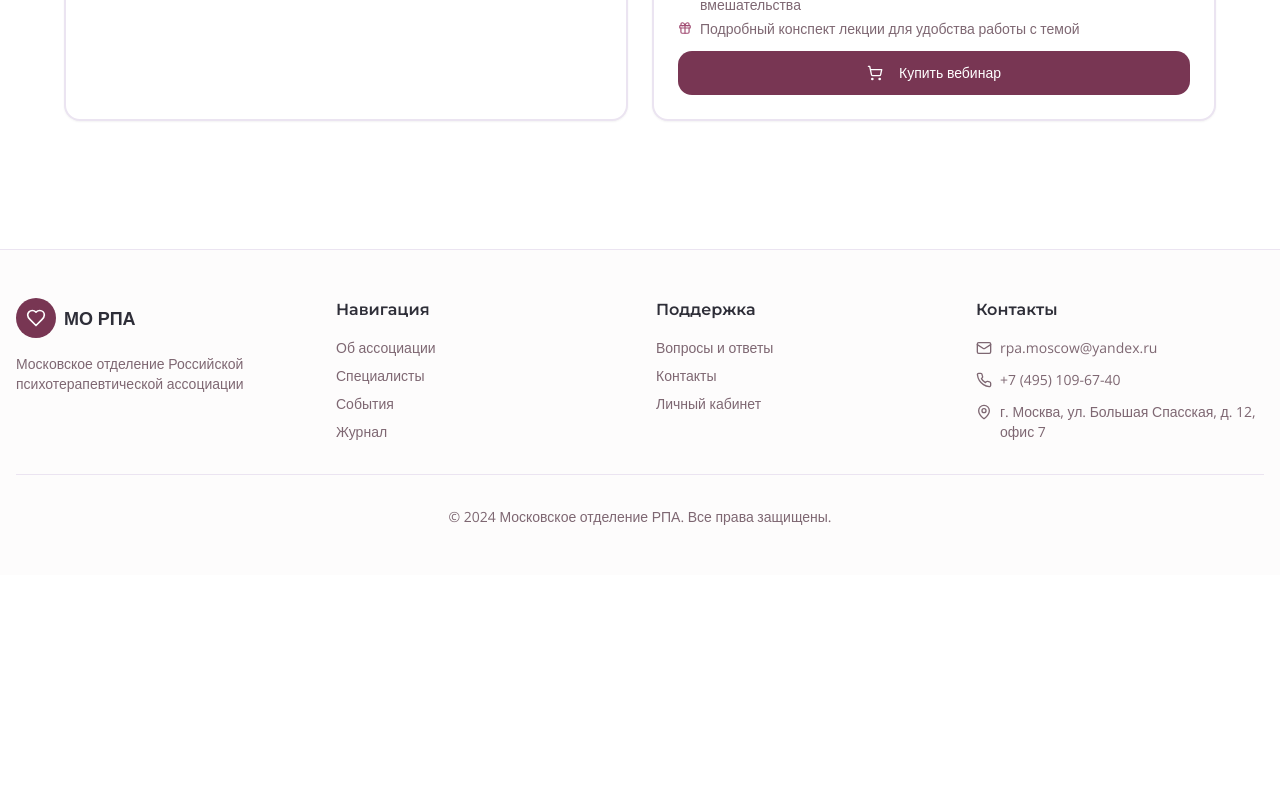
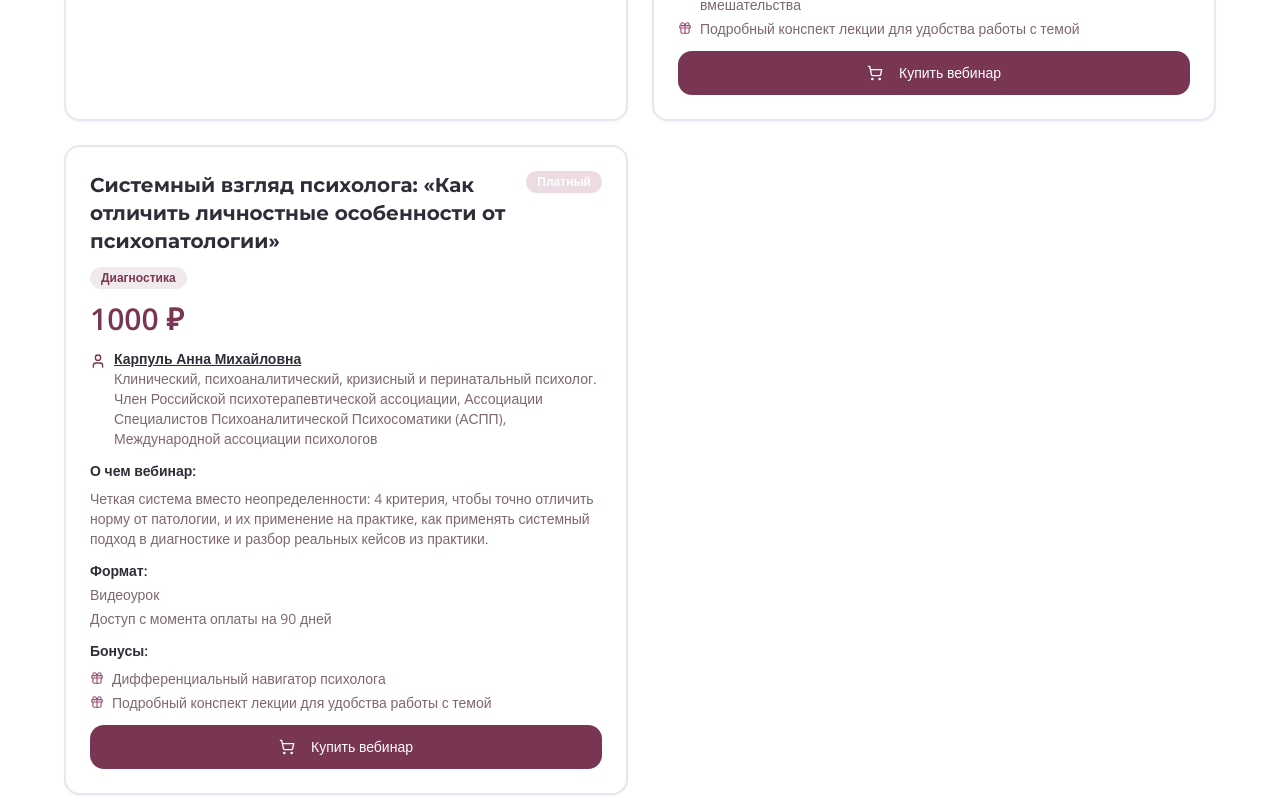
Before and after one commit to pr-poehali-dev/moscow-psychotherapy-website, a React (Vite) app: page /webinars in a window 1280 px wide. Shown: the part 994-1800 px from the top of the page. Before the commit the page ends 1569 px from the top, so only its background shows below. Built offline with nearby package versions, Linux system fonts and the light colour scheme.

Commit message:
feat: add lecture on distinguishing personality traits from psychopathology

```diff
--- a/src/pages/Webinars.tsx
+++ b/src/pages/Webinars.tsx
@@ -44,6 +44,24 @@ const Webinars = () => {
       access: 'Доступ с момента оплаты на 30 дней',
       bonuses: [
         'Чек-лист «Красные флаги»: какие симптомы требуют срочного вмешательства',
+        'Подробный конспект лекции для удобства работы с темой'
+      ],
+      buyUrl: 'https://rosmededucation.ru/samoobrazovanie',
+      isPaid: true,
+    },
+    {
+      id: 3,
+      title: 'Системный взгляд психолога: «Как отличить личностные особенности от психопатологии»',
+      price: 1000,
+      speaker: 'Карпуль Анна Михайловна',
+      speakerTitle: 'Клинический, психоаналитический, кризисный и перинатальный психолог. Член Российской психотерапевтической ассоциации, Ассоциации Специалистов Психоаналитической Психосоматики (АСПП), Международной ассоциации психологов',
+      speakerId: 8,
+      category: 'Диагностика',
+      description: 'Четкая система вместо неопределенности: 4 критерия, чтобы точно отличить норму от патологии, и их применение на практике, как применять системный подход в диагностике и разбор реальных кейсов из практики.',
+      format: 'Видеоурок',
+      access: 'Доступ с момента оплаты на 90 дней',
+      bonuses: [
+        'Дифференциальный навигатор психолога',
         'Подробный конспект лекции для удобства работы с темой'
       ],
       buyUrl: 'https://rosmededucation.ru/samoobrazovanie',
```
